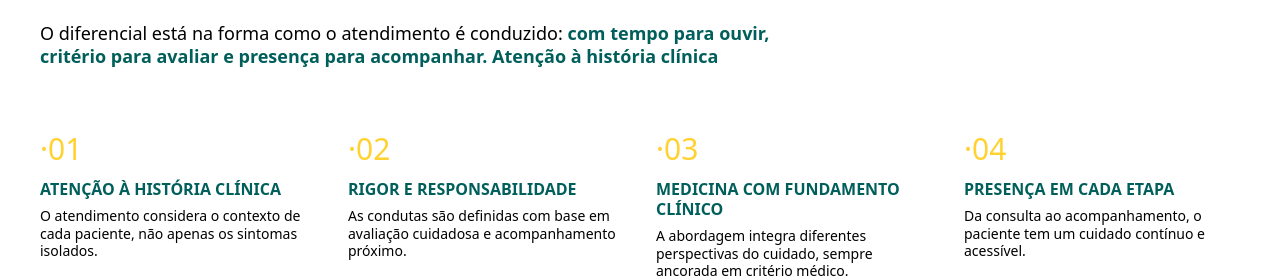
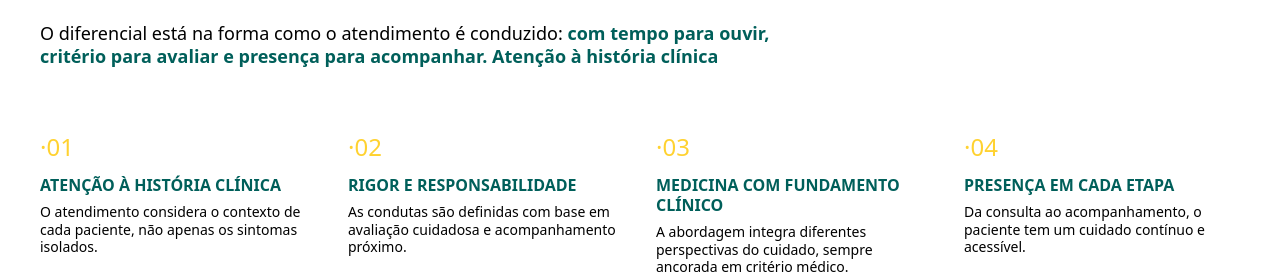
Before and after one commit to joiltonmelo/landim-saude, a plain HTML site: page index.html in a window 1280 px wide. Shown: the part 3349-3627 px from the top of the page. Drawn offline with nearby package versions, Linux system fonts and the light colour scheme.

Commit message:
Add files via upload

```diff
--- a/index.html
+++ b/index.html
@@ -6,9 +6,7 @@
 <meta name="viewport" content="width=device-width, initial-scale=1.0" />
 <title>Dra. Rosa Landim — Medicina e Saúde</title>
 <meta name="description" content="Atendimento médico conduzido com escuta qualificada, avaliação clínica cuidadosa e acompanhamento próximo. Dra. Rosa Landim, CRM-BA 45061.">
-<meta name="keywords" content="emagrecimento, como emagrecer, emagrecer com saúde, perda de peso, perdas de peso saudáveis, como perder barriga, emagrecimento rápido, dicas para emagrecer, reeducação alimentar,
-dieta para emagrecer, cardápio para emagrecer, alimentação saudável, déficit calórico, receitas fit, jejum intermitente, dieta low carb, exercícios para perder barriga, treino para emagrecer, exercícios em casa,
-queima de gordura, treino hiit, como acelerar o metabolismo, emagrecer sem neura, mudança de hábitos, acompanhamento nutricional, vida saudável, saúde e bem-estar, emagrecimento definitivo,">
+<meta name="keywords" content="emagrecimento, como emagrecer, emagrecer com saúde, perda de peso, perdas de peso saudáveis, como perder barriga, emagrecimento rápido, dicas para emagrecer, reeducação alimentar, dieta para emagrecer, cardápio para emagrecer, alimentação saudável, déficit calórico, receitas fit, jejum intermitente, dieta low carb, exercícios para perder barriga, treino para emagrecer, exercícios em casa, queima de gordura, treino hiit, como acelerar o metabolismo, emagrecer sem neura, mudança de hábitos, acompanhamento nutricional, vida saudável, saúde e bem-estar, emagrecimento definitivo,">
 
 <script src="https://cdn.jsdelivr.net/npm/@tailwindcss/browser@4"></script>
 <link rel="stylesheet" href="https://cdnjs.cloudflare.com/ajax/libs/font-awesome/4.7.0/css/font-awesome.min.css">
@@ -286,22 +284,22 @@ Atenção à história clínica</span></span>
 
     <div class="mt-16 grid sm:grid-cols-2 lg:grid-cols-4 gap-x-8 gap-y-12">
       <div class="fade-up">
-        <span class="font-medium text-3xl text-amber-300">·01</span>
+        <span class="font-medium text-2xl text-amber-300">·01</span>
         <h3 class="mt-3 font-bold text-md text-teal-800 leading-tight uppercase">Atenção à história clínica</h3>
         <p class="mt-2 text-sm text-ink/65 leading-tight">O atendimento considera o contexto de cada paciente, não apenas os sintomas isolados.</p>
       </div>
       <div class="fade-up" style="transition-delay:.06s">
-        <span class="font-medium text-3xl text-amber-300">·02</span>
+        <span class="font-medium text-2xl text-amber-300">·02</span>
         <h3 class="mt-3 font-bold text-md text-teal-800 leading-tight uppercase">Rigor e responsabilidade</h3>
         <p class="mt-2 text-sm text-ink/65 leading-tight">As condutas são definidas com base em avaliação cuidadosa e acompanhamento próximo.</p>
       </div>
       <div class="fade-up" style="transition-delay:.12s">
-        <span class="font-medium text-3xl text-amber-300">·03</span>
+        <span class="font-medium text-2xl text-amber-300">·03</span>
         <h3 class="mt-3 font-bold text-md text-teal-800 leading-tight uppercase">Medicina com fundamento clínico</h3>
         <p class="mt-2 text-sm text-ink/65 leading-tight">A abordagem integra diferentes perspectivas do cuidado, sempre ancorada em critério médico.</p>
       </div>
       <div class="fade-up" style="transition-delay:.18s">
-        <span class="font-medium text-3xl text-amber-300">·04</span>
+        <span class="font-medium text-2xl text-amber-300">·04</span>
         <h3 class="mt-3 font-bold text-md text-teal-800 leading-tight uppercase">Presença em cada etapa</h3>
         <p class="mt-2 text-sm text-ink/65 leading-tight">Da consulta ao acompanhamento, o paciente tem um cuidado contínuo e acessível.</p>
       </div>
```
